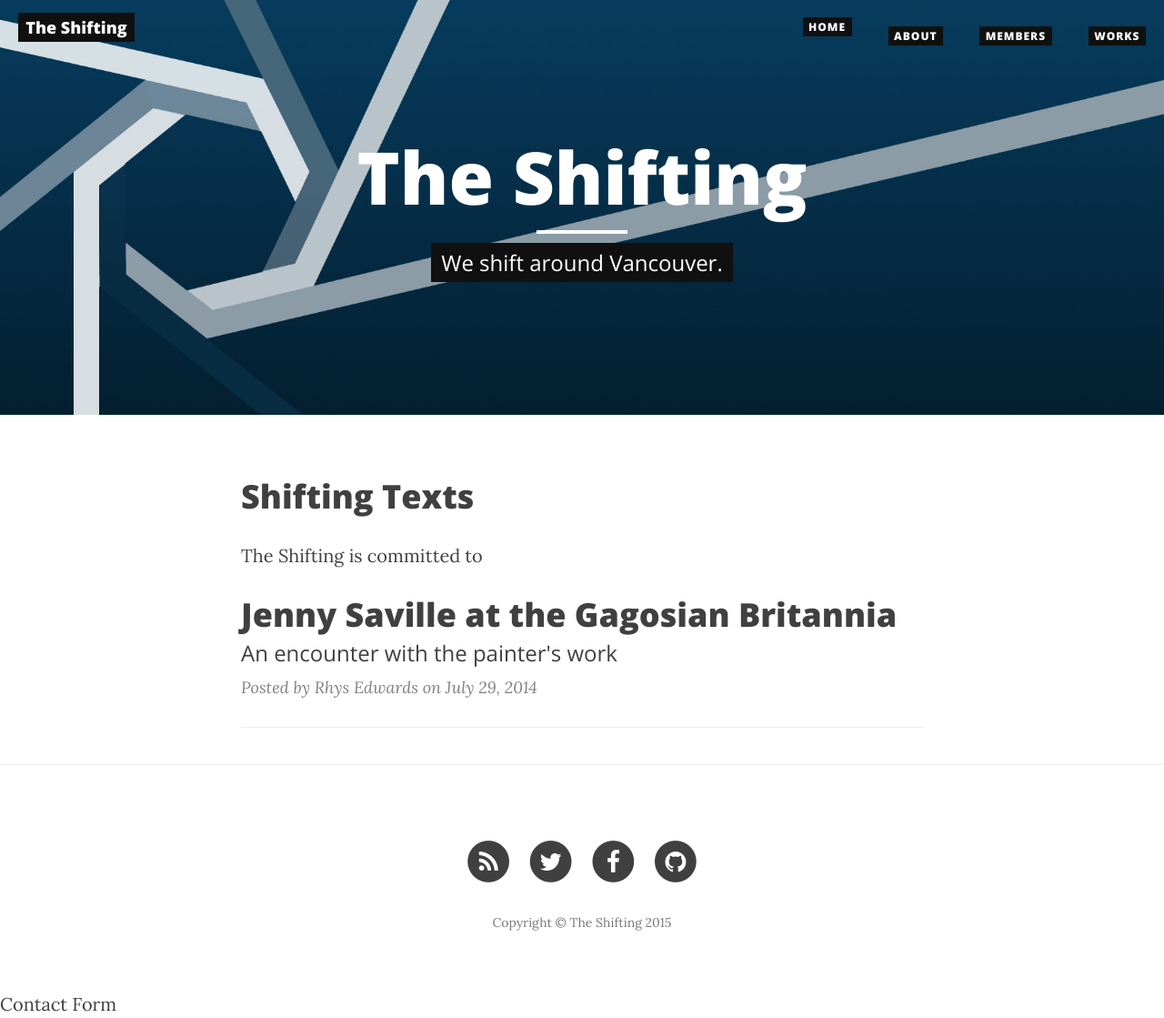
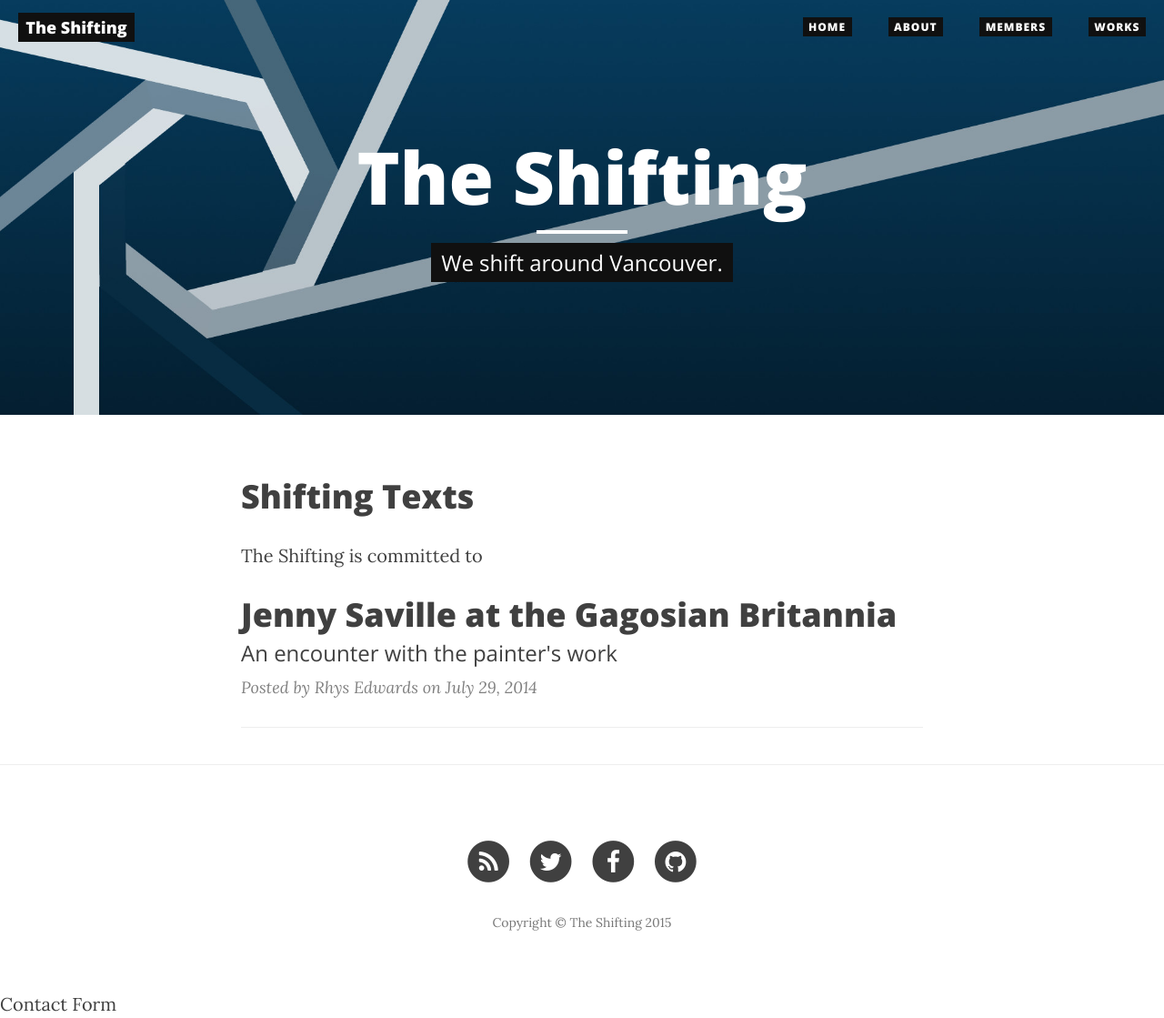
Before and after one commit to adriandgr/shifting-website, a Jekyll site: the page built from index.html, in a window 1280 px wide. Shown: the whole page at 91% size. Built offline with Jekyll 4.4.1, drawn with Linux system fonts in a browser that asks for light colours; nearby versions of some CDN libraries; the list of posts is cut into pages by our own code.

Commit message:
Onzo: menu fix

```diff
--- a/_includes/nav.html
+++ b/_includes/nav.html
@@ -15,13 +15,13 @@
         <!-- Collect the nav links, forms, and other content for toggling -->
         <div class="collapse navbar-collapse" id="bs-example-navbar-collapse-1">
             <ul class="nav navbar-nav navbar-right">
-                <li>
+                <li class="menu">
                     <a href="{{ site.baseurl }}/">
                       <mark>&nbsp;Home&nbsp;</mark>
                     </a>
                 </li>
                 {% for page in site.pages %}{% if page.title %}
-                <li>
+                <li class="menu">
                     <a href="{{ page.url | prepend: site.baseurl }}">
                       <mark>&nbsp;{{ page.title }}&nbsp;</mark>
                     </a>
--- a/css/clean-blog.css
+++ b/css/clean-blog.css
@@ -30,7 +30,9 @@ li:first-child {
 li.pastMembers {
       margin-top: 0px;
 }
-
+li.menu {
+      margin-top: 0px;
+}
 a {
   color: #404040;
 }
```
